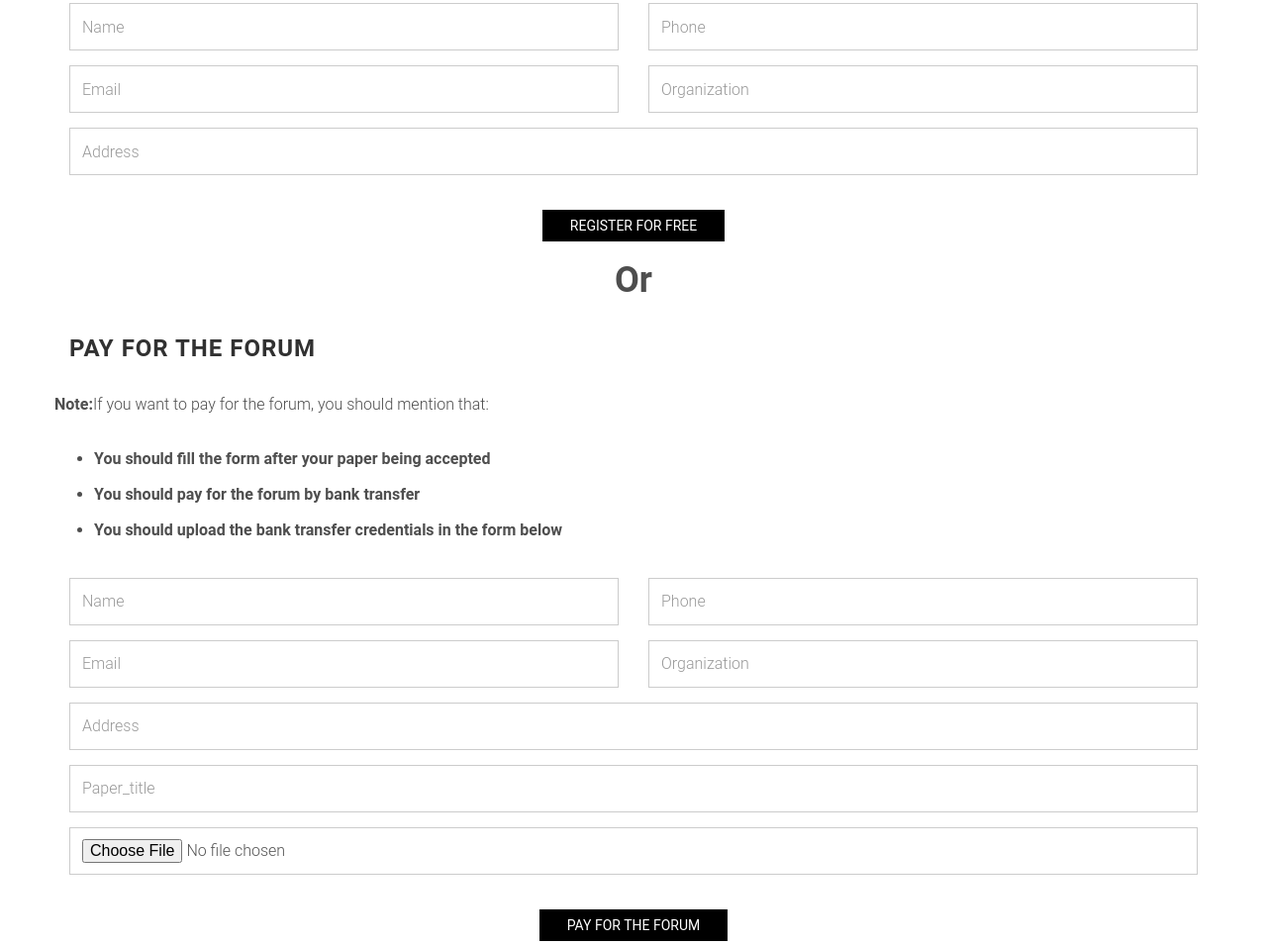
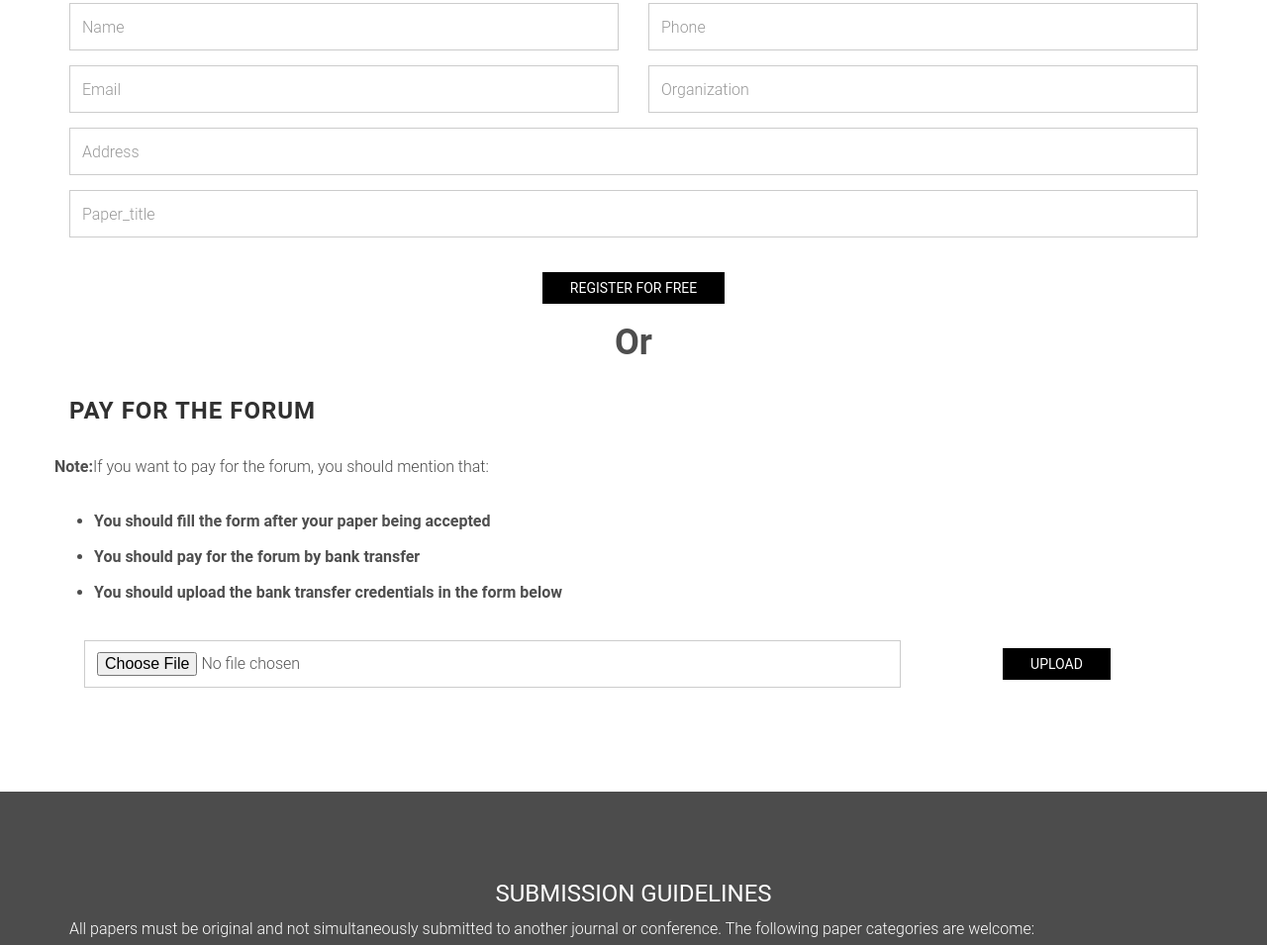
Before and after one commit to gstanding/ifbdn, a website: page index.html in a window 1280 px wide. Shown: the part 3083-4038 px from the top of the page at 99% size. Drawn offline with Linux system fonts and the light colour scheme; files whose address does not match are found by name; a web font is replaced by a local one.

Commit message:
edit post

```diff
--- a/index.html
+++ b/index.html
@@ -226,7 +226,7 @@
                 <br>
             </div>
 
-            <form action="#" id="registration-form">
+            <form id="registration-form">
                 <div class="row">
                     <div class="col-md-12" id="registration-msg" style="display:none;">
                         <div class="alert"></div>
@@ -257,8 +257,12 @@
                         <div class="form-group">
                             <input type="text" class="form-control" placeholder="Address" id="address" name="address" required>
                         </div>
+                        <div class="form-group">
+	                        <input type="text" class="form-control" placeholder="Paper_title" id="paper_title" name="paper_title">
+	                    </div>
 
                     </div>
+
                 </div>
                 <div class="text-center mt20">
                     <button type="submit" class="btn btn-black" id="registration-submit-btn">Register for free</button>
@@ -279,9 +283,9 @@
                 <br>
             </div>
 
-            <form action="#" id="registration-form">
+            <!--<form id="registration-form-vip">
                 <div class="row">
-                    <div class="col-md-12" id="registration-msg" style="display:none;">
+                    <div class="col-md-12" id="registration-msg-vip" style="display:none;">
                         <div class="alert"></div>
                     </div>
                     <div class="col-sm-6">
@@ -297,7 +301,7 @@
 
                     <div class="col-sm-6">
                         <div class="form-group">
-                            <input type="text" class="form-control" placeholder="Phone" id="phone_vip" name="phone_vip" required>
+                            <input type="text" class="form-control" placeholder="Phone" id="phone_vip" name="phone_vip" pattern="^\w{6,10}$" required>
                         </div>
 
                         <div class="form-group">
@@ -305,24 +309,32 @@
                         </div>
 
                     </div>
+
+
 	                <div class="col-md-12">
-
 	                    <div class="form-group">
 	                        <input type="text" class="form-control" placeholder="Address" id="address_vip" name="address_vip" required>
 	                    </div>
 
 	                    <div class="form-group">
-                            <input type="text" class="form-control" placeholder="Paper_title" id="paper_title" name="paper_title" required>
+	                        <input type="text" class="form-control" placeholder="Paper_title" id="paper_title" name="paper_title">
 	                    </div>
-
-                        <div class="form-group">
-                            <input type="file" class="form-control" placeholder="upload your file" id="file" name="file" required>
-                        </div>
-
 	                </div>
 	            </div>
                 <div class="text-center mt20">
                     <button type="submit" class="btn btn-black" id="registration-submit-btn">Pay for the forum</button>
+                </div>
+            </form>-->
+            <form action="http://172.20.15.169:9999/upload" method="post" enctype="multipart/form-data">
+	            <div class="col-sm-9">
+		            <div class="form-group">
+		                <input type="file" class="form-control" placeholder="upload your file" id="file" name="pdf" required>
+		            </div>
+	            </div>
+	            <div class="col-sm-3">
+	                <div class="form-group text-center">
+	                    <button class="btn btn-black" style='margin-top: 8px'>upload</button>
+	                </div>
 	            </div>
 	        </form>
 
@@ -491,12 +503,6 @@
             <div class="row">
                 <div class="col-md-12">
                         <p class="site-info">Copyright © 2018 <a href="http://www.siat.cas.cn/" target="_blank" title="SIAT">Shenzhen Institutes of Advanced Technology Chinese Academy of Sciences</a>. All rights reserved. </p>
-                    <!-- <ul class="social-block">
-                        <li><a href=""><i class="ion-social-twitter"></i></a></li>
-                        <li><a href=""><i class="ion-social-facebook"></i></a></li>
-                        <li><a href=""><i class="ion-social-linkedin-outline"></i></a></li>
-                        <li><a href=""><i class="ion-social-googleplus"></i></a></li>
-                    </ul> -->
                 </div>
             </div>
         </div>
@@ -507,5 +513,34 @@
     <script src="bower_components/bootstrap/dist/js/bootstrap.min.js"></script>
     <script src="bower_components/smooth-scroll/dist/js/smooth-scroll.min.js"></script>
     <script src="assets/js/main.js"></script>
+    <!--<script type="text/javascript">
+    	function upload() {
+    		//window.alert(5 + 6);
+    		var token = parent.window.document.getElementById("token").value;
+    		var formData = new FormData();
+    		formData.append("token", token);
+    		formData.append("file", $('#file')[0].files[0]);
+    		//var formData = new FormData($("#file")[0]);
+    		window.alert(formData);
+    		$.ajax({
+        		async : flase,
+       			cache : flase,
+        		type : "post",
+        		data : formData,
+        		url : 'http://100.100.1.114:9999/upload',
+        		dataType : 'json',
+        		contentType: false, //必须
+        		processData: false, //必须
+        		success : function() {
+            		console.log('success');
+            		//window.alert(5 + 6);
+        		},
+        		error : function(arg1, arg2, arg3) {
+            		console.log(arg1 + "--" + arg2 + "--" + arg3);
+            		//window.alert(5 + 5);
+        		}
+    		});
+		}
+    </script>-->
 </body>
 </html>
```
Lines whose indentation alone changed are shown as unchanged.
